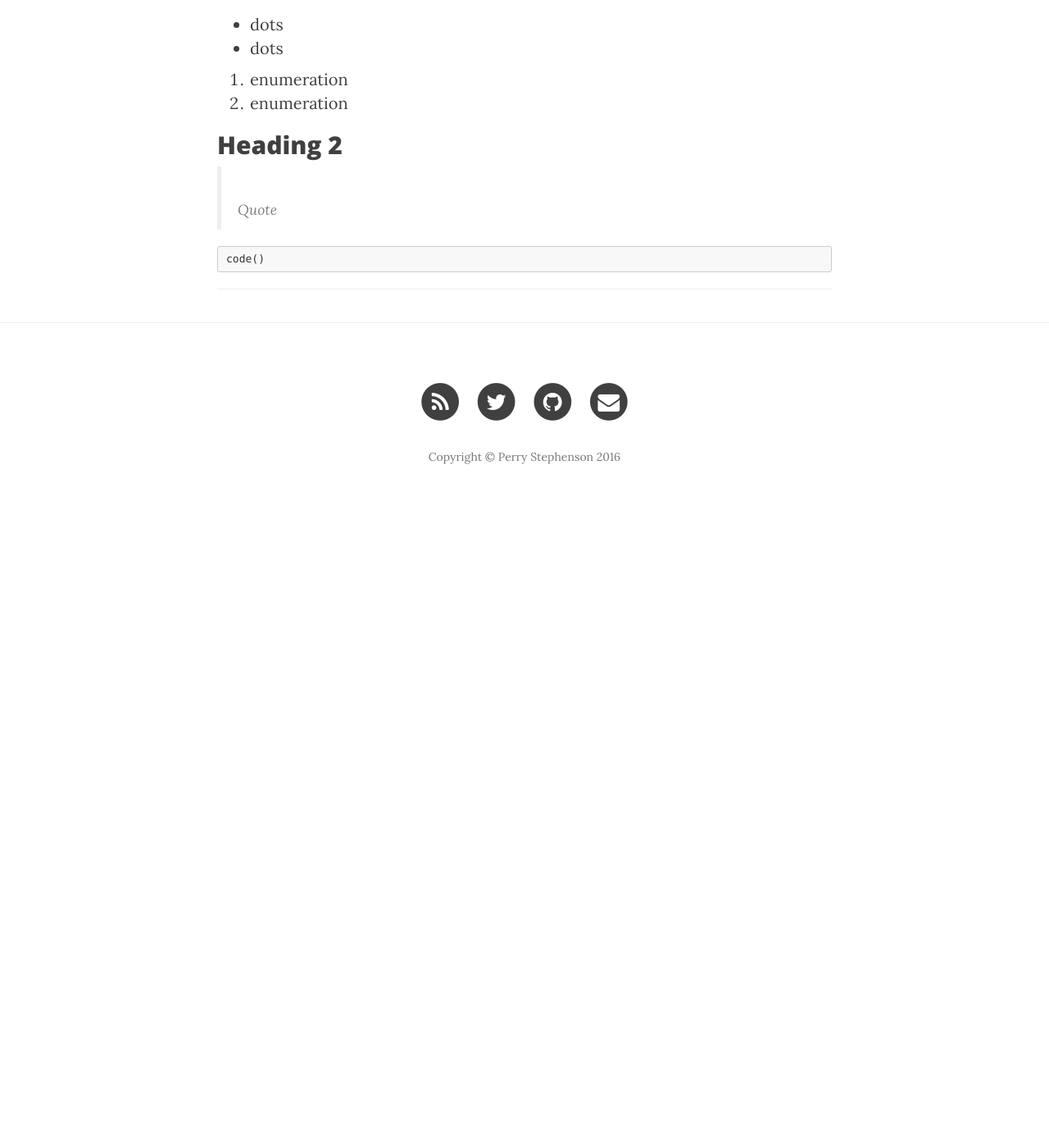
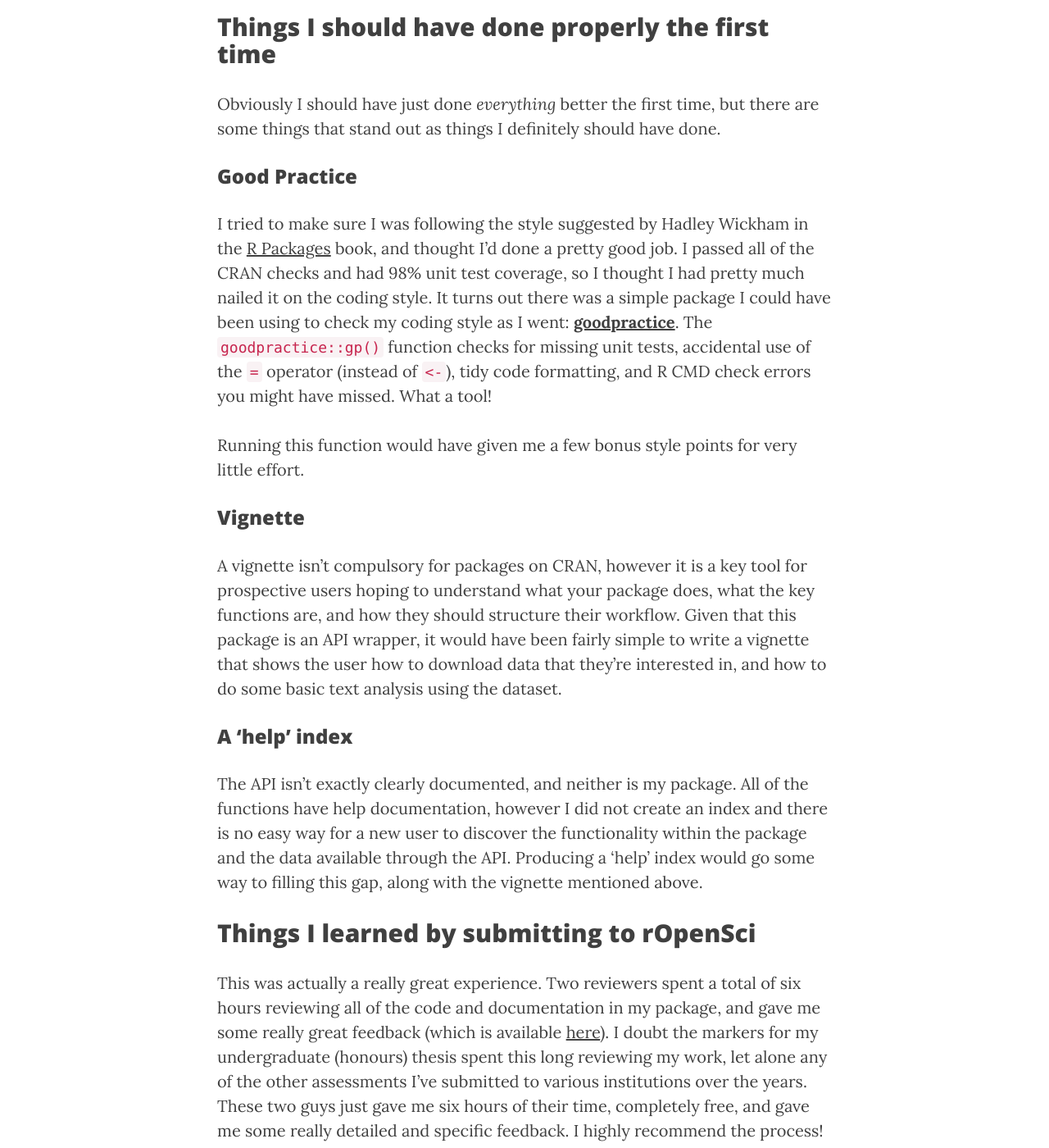
Before and after one commit to perrystephenson/perrystephenson.github.io, a Jekyll site: the page built from _posts/2016-11-12-default.md, in a window 1280 px wide and 1400 px high, scrolled down 750 px. Shown: the whole window at 82% size. Built offline with Jekyll 4.4.1, drawn with Linux system fonts in a browser that asks for light colours; nearby versions of some CDN libraries; before the commit the page ends 1383 px from its top, so only the background shows below that; some of the changed text lies outside the part shown.

Commit message:
More work on post

````diff
--- a/_posts/2016-11-12-default.md
+++ b/_posts/2016-11-12-default.md
@@ -7,18 +7,28 @@
 header-img: "img/post-bg-01.jpg"
 ---
 
-_I was pretty pleased with myself when I got my first package accepted to CRAN. It wasn't entirely smooth sailing (two rejections due to typos) but overall I came away with a smug feeling, thinking "yeah I nailed that". Then I submitted to rOpenSci, and learned a whole bunch of things about best practice R programming._
+_I was pretty pleased with myself when I got my [first package](https://cran.r-project.org/package=refimpact) accepted to CRAN. It wasn't entirely smooth sailing (two rejections due to typos) but overall I came away with a smug feeling, thinking "yeah I nailed that". Then I submitted to rOpenSci, and learned a whole bunch of things about best practice R programming._
 
-* dots
-* dots
 
-1. enumeration
-1. enumeration
+## Things I should have done properly the first time
 
-## Heading 2
+Obviously I should have just done *everything* better the first time, but there are some things that stand out as things I definitely should have done.
 
-> Quote
+### Good Practice
+I tried to make sure I was following the style suggested by Hadley Wickham in the [R Packages](http://r-pkgs.had.co.nz/style.html) book, and thought I'd done a pretty good job. I passed all of the CRAN checks and had 98% unit test coverage, so I thought I had pretty much nailed it on the coding style. It turns out there was a simple package I could have been using to check my coding style as I went: [**goodpractice**](https://github.com/MangoTheCat/goodpractice). The `goodpractice::gp()` function checks for missing unit tests, accidental use of the `=` operator (instead of `<-`), tidy code formatting, and R CMD check errors you might have missed. What a tool!
 
-```
-code()
-```
+Running this function would have given me a few bonus style points for very little effort.
+
+### Vignette
+
+A vignette isn't compulsory for packages on CRAN, however it is a key tool for prospective users hoping to understand what your package does, what the key functions are, and how they should structure their workflow. Given that this package is an API wrapper, it would have been fairly simple to write a vignette that shows the user how to download data that they're interested in, and how to do some basic text analysis using the dataset.
+
+### A 'help' index
+
+The API isn't exactly clearly documented, and neither is my package. All of the functions have help documentation, however I did not create an index and there is no easy way for a new user to discover the functionality within the package and the data available through the API. Producing a 'help' index would go some way to filling this gap, along with the vignette mentioned above.
+
+## Things I learned by submitting to rOpenSci
+
+This was actually a really great experience. Two reviewers spent a total of six hours reviewing all of the code and documentation in my package, and gave me some really great feedback (which is available [here](https://github.com/ropensci/onboarding/issues/78)). I doubt the markers for my undergraduate (honours) thesis spent this long reviewing my work, let alone any of the other assessments I've submitted to various institutions over the years. These two guys just gave me six hours of their time, completely free, and gave me some really detailed and specific feedback. I highly recommend the process!
+
+...to be continued when I have a bit more time...
````
